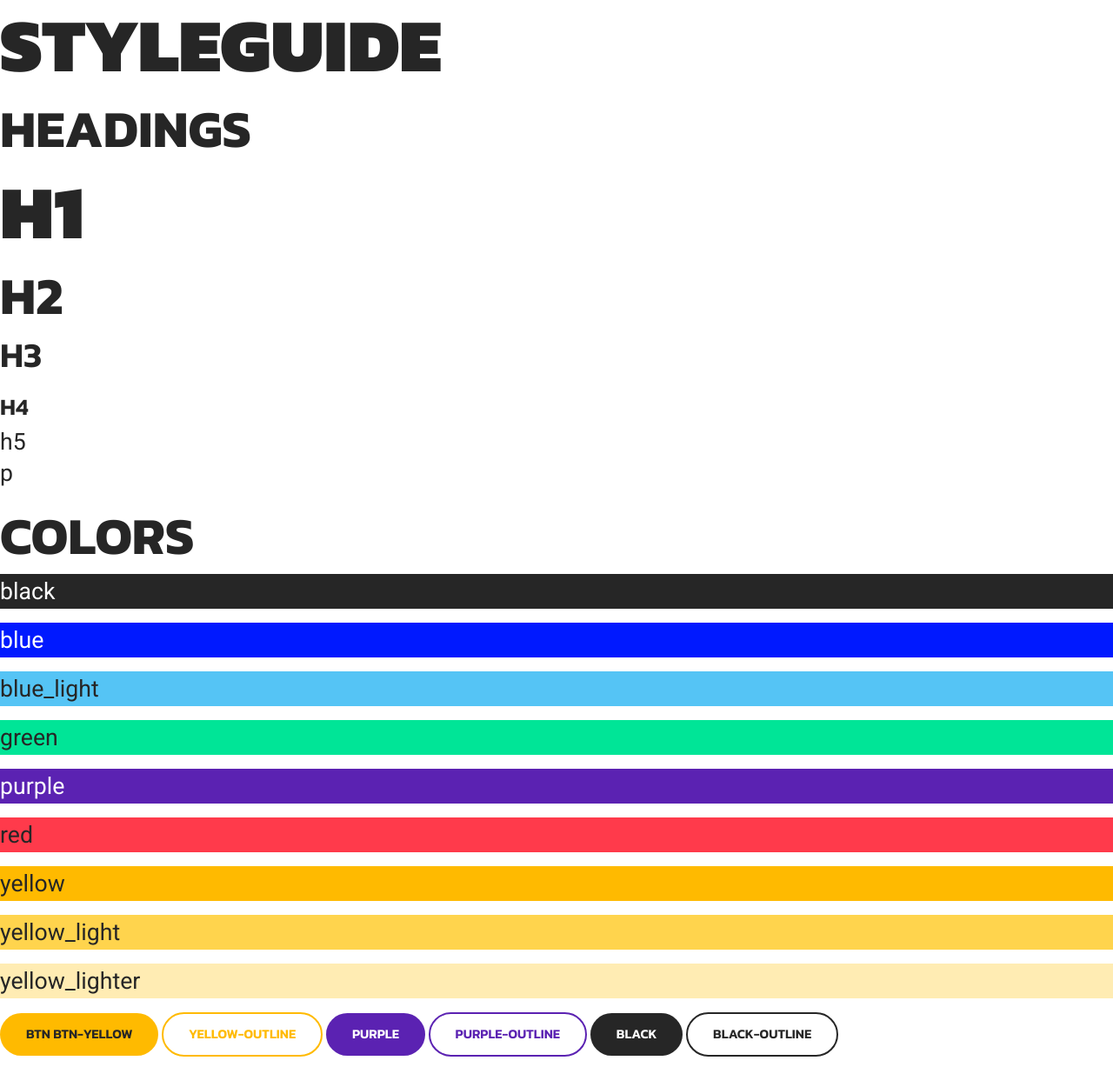
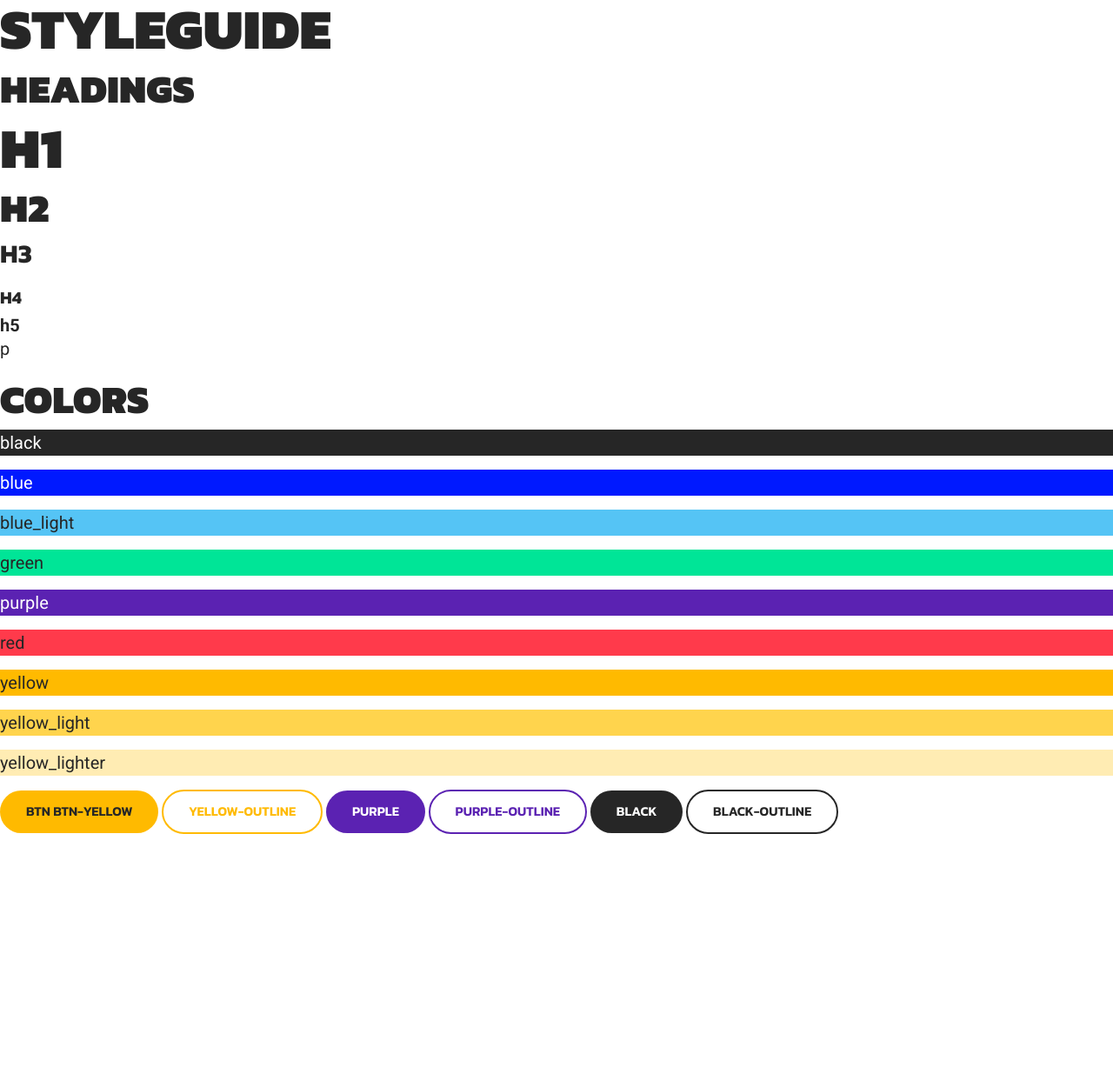
Before and after one commit to fablabbcn/smartcitizen-landing, a Jekyll site: the page styleguide.html, which Jekyll copies as it is, in a window 1280 px wide. Shown: the whole page at 87% size. Built offline with Jekyll 4.4.1, drawn with Linux system fonts in a browser that asks for light colours; after the commit the page ends 979 px from its top, so only the background shows below that.

Commit message:
Use px instead of pt

```diff
--- a/css/local.scss
+++ b/css/local.scss
@@ -27,9 +27,10 @@ body{
 }
 
 h1{
+  font-size:65px;
+  line-height: 67px;
+  font-weight: 900;
   text-transform: uppercase;
-  font-weight: 900;
-  font-size:65pt;
 }
 @media (max-width: 576px){
   h1{
@@ -37,29 +38,31 @@ h1{
   }
 }
 h2{
-  font-size:45pt;
+  font-size:45px;
+  text-transform: uppercase;
+  font-weight: 900;
+}
+h3{
+  margin-bottom: 20px;
+  font-size:30px;
   text-transform: uppercase;
   font-weight: 700;
 }
-h3{
-  margin-bottom: 20px;
-  font-size:30pt;
+h4{
+  font-size:20px;
   text-transform: uppercase;
-  font-weight: 600;
-}
-h4{
-  font-size:20pt;
-  text-transform: uppercase;
-  font-weight: 600;
+  font-weight: 700;
 }
 h5{
   font-family: 'Roboto';
-  font-size:20pt;
+  font-size:20px;
+  font-weight: 700;
   margin: 0;
 }
 p{
   font-family: 'Roboto';
-  font-size:20pt;
+  font-weight: 400;
+  font-size:20px;
 }
 
 .bg-black{
```
